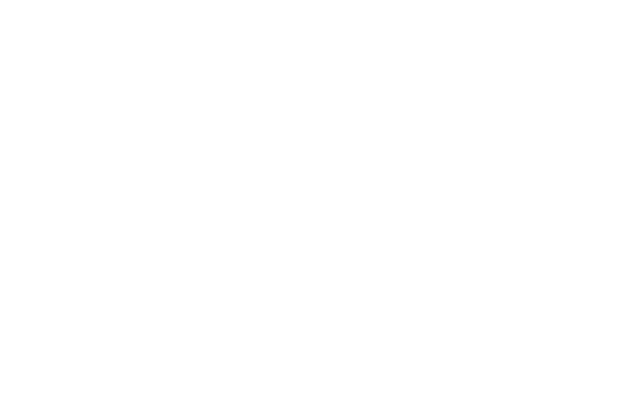
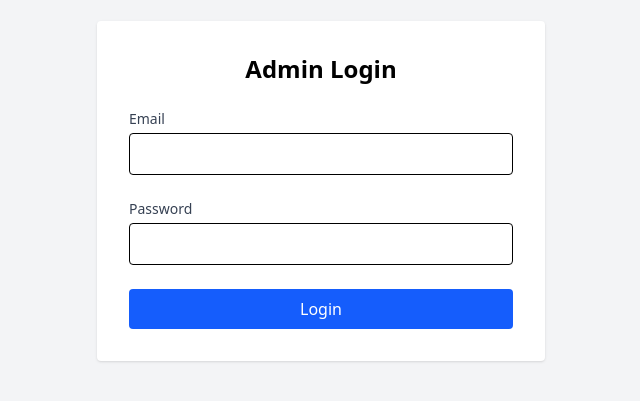
Before and after one commit to ddubeynitin/lawyer-appointment-booking-system, a React (Vite) app in the folder client/: page /admin/admin-login in a window 1280 px wide. Before the commit this address had no page. Shown: the part 209-610 px from the top of the page, without its empty margins (319-959 px from the left). Built offline with nearby package versions, Linux system fonts and the light colour scheme.

Commit message:
Added Admin Login Page

```diff
--- a/client/src/App.jsx
+++ b/client/src/App.jsx
@@ -1,11 +1,12 @@
 import { BrowserRouter as Router, Route, Routes } from 'react-router-dom'
 import Registration from './pages/auth/Register'
-import ClientDashboard from './pages/client/ClientDasshboard';
+import ClientDashboard from './pages/client/ClientDasshboard'
 import AdminDashBoard from './pages/admin/AdminDashBoard'
 
 import React from 'react'
 import './App.css'
 import LoginPage from './pages/auth/LoginPage'
+import AdminLoginPage from './pages/admin/AdminLoginPage';
 
 const App = () => {
 
@@ -25,6 +26,7 @@
         <Route path="/lawyer/lawyer-dashboard" element={<div>Lawyer Dashboard</div>} />
         <Route path="/lawyer/lawyer-profile" element={<div>Lawyer Profile</div>} />
 
+        <Route path="/admin/admin-login" element={<AdminLoginPage />} />
         <Route path="/admin/admin-dashboard" element={<AdminDashBoard/>} />
         <Route path="/admin/manage-users" element={<div>Manage Users</div>} />
         <Route path="/admin/manage-lawyers" element={<div>Manage Lawyers</div>} />
--- /dev/null
+++ b/client/src/pages/admin/AdminLoginPage.jsx
@@ -0,0 +1,55 @@
+import React, { useState } from 'react'
+import axios from 'axios';
+
+const AdminLoginPage = () => {
+    const [email, setEmail] = useState("");
+    const [password, setPassword] = useState("");
+    const [role, setRole] = useState("");
+
+    const handleAdminLogin = (e) => {
+        e.preventDefault();
+
+        if (!email || !password) {
+            alert("Please fill in all fields");
+            return;
+        }
+
+        setRole("admin");
+        // Handle admin login logic here
+        console.log("Admin Email:", email);
+        console.log("Admin Password:", password);
+
+        axios.post(`${VITE_API_BASE_URL}/api/admin/login`, { email, password, role })
+            .then(response => {
+                // Handle successful login, e.g., store token, redirect to dashboard
+                console.log("Login successful:", response.data);
+            })
+            .catch(error => {
+                // Handle login error, e.g., show error message
+                console.error("Login failed:", error);
+                alert("Invalid email or password");
+            });
+    }
+
+  return (
+    <>
+     {/* //admin login page    */}
+        <div className='flex items-center justify-center h-screen bg-gray-100'>
+            <div className='w-full max-w-md p-8 space-y-6 bg-white rounded shadow'>
+                <h2 className='text-2xl font-bold text-center'>Admin Login</h2>
+                <form className='space-y-6'>
+                    <div>
+                        <label htmlFor='email' className='block text-sm font-medium text-gray-700'>Email</label>
+                        <input type='email' id='email' onChange={(e) => setEmail(e.target.value)} className='w-full px-3 py-2 mt-1 border rounded focus:outline-none focus:ring focus:border-blue-300'/></div>
+                    <div>
+                        <label htmlFor='password' className='block text-sm font-medium text-gray-700'>Password</label>
+                        <input type='password' id='password' onChange={(e) => setPassword(e.target.value)} className='w-full px-3 py-2 mt-1 border rounded focus:outline-none focus:ring focus:border-blue-300'/></div>
+                    <button onClick={handleAdminLogin} className='w-full px-4 py-2 text-white bg-blue-600 rounded hover:bg-blue-700 focus:outline-none focus:ring focus:border-blue-300'>Login</button>
+                </form>
+            </div>
+        </div>
+    </>
+  )
+}
+
+export default AdminLoginPage
```
Also changed, not shown: 1 other file (tests, documents, lock files or other folders).
